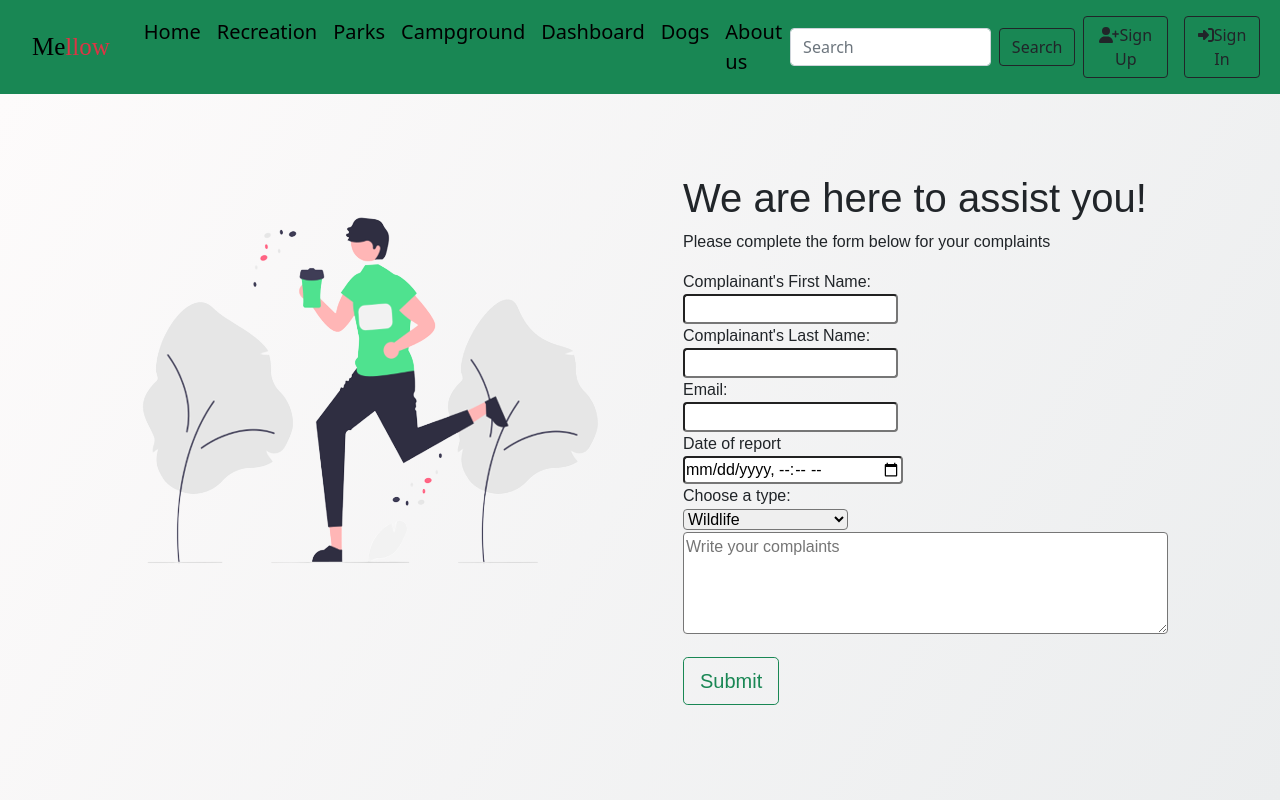
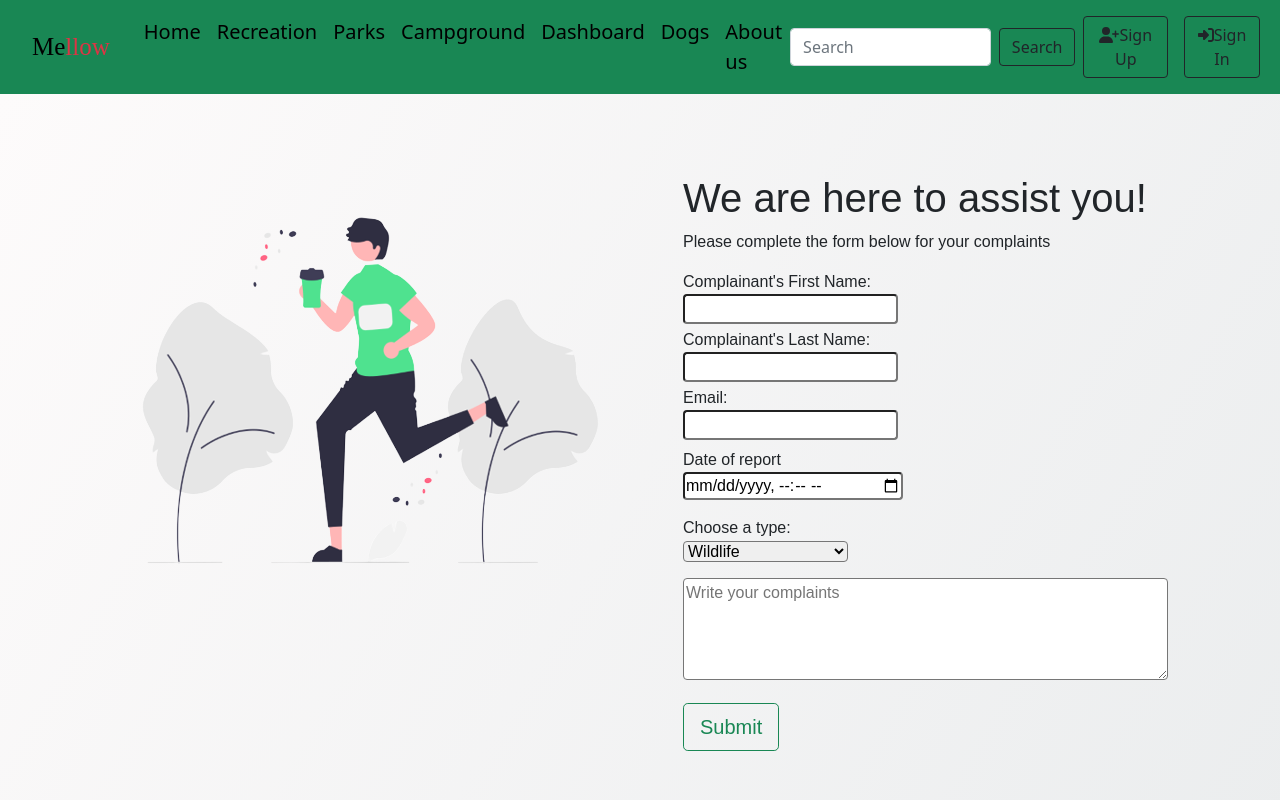
Before and after one commit to Zia20/GroupProject, a React (Create React App) app in the folder Frontend/mellowgroup/: page /campground in a window 1280 px wide. Shown: the top 800 px of the page. Built offline with nearby package versions, Linux system fonts and the light colour scheme.

Commit message:
added spaced between inputs

```diff
--- a/Frontend/mellowgroup/src/Components/Campground.jsx
+++ b/Frontend/mellowgroup/src/Components/Campground.jsx
@@ -55,25 +55,25 @@ const Campground = () => {
               <p>Please complete the form below for your complaints</p>
               <form onSubmit={handleSubmit}>
                 <label>Complainant's First Name:</label><br />
-                <input class="rounded text-success" type="text" required value={firstName} onChange={ (event) => {setFirstName(event.target.value)} } /><br />
+                <input className="rounded text-success mb-1" type="text" required value={firstName} onChange={ (event) => {setFirstName(event.target.value)} } /><br />
 
                 <label>Complainant's Last Name:</label><br />
-                <input class="rounded" type="text" required value={lastName} onChange={(event) => {setLastName(event.target.value)}} /><br />
+                <input className="rounded mb-1" type="text" required value={lastName} onChange={(event) => {setLastName(event.target.value)}} /><br />
 
                 <label>Email:</label><br />
-                <input class="rounded" type="email" required value={email} onChange={(event) => {setEmail(event.target.value)}} /><br />
+                <input className="rounded mb-2" type="email" required value={email} onChange={(event) => {setEmail(event.target.value)}} /><br />
 
                 <label>Date of report</label> <br />
-                <input class="rounded" type="datetime-local" value={date} onChange={(event) => {setDate(event.target.value)}} /><br />
+                <input className="rounded mb-3" type="datetime-local" value={date} onChange={(event) => {setDate(event.target.value)}} /><br />
 
                 <label htmlFor="complaints">Choose a type:</label><br />
-                <select class="rounded" id="complaints" value={choose} onChange={(event) => {setChoose(event.target.value)}}>
+                <select className="rounded mb-3" id="complaints" value={choose} onChange={(event) => {setChoose(event.target.value)}}>
                   <option value="Wildlife">Wildlife</option>
                   <option value="Assault">Assault</option>
                   <option value="Damaged Items">Damaged Items</option>
                   <option value="Maintenance Issues">maintenance Issues</option>
                 </select><br />
-                <textarea class="rounded" rows="4" cols="50" placeholder='Write your complaints' value={text} onChange={(event) => {setText(event.target.value)}}></textarea><br />
+                <textarea className="rounded" rows="4" cols="50" placeholder='Write your complaints' value={text} onChange={(event) => {setText(event.target.value)}}></textarea><br />
                 <Button className='mt-3 shadow-none' variant="outline-success" size="lg" type='submit'>Submit</Button>
               </form>
             </div>
```
